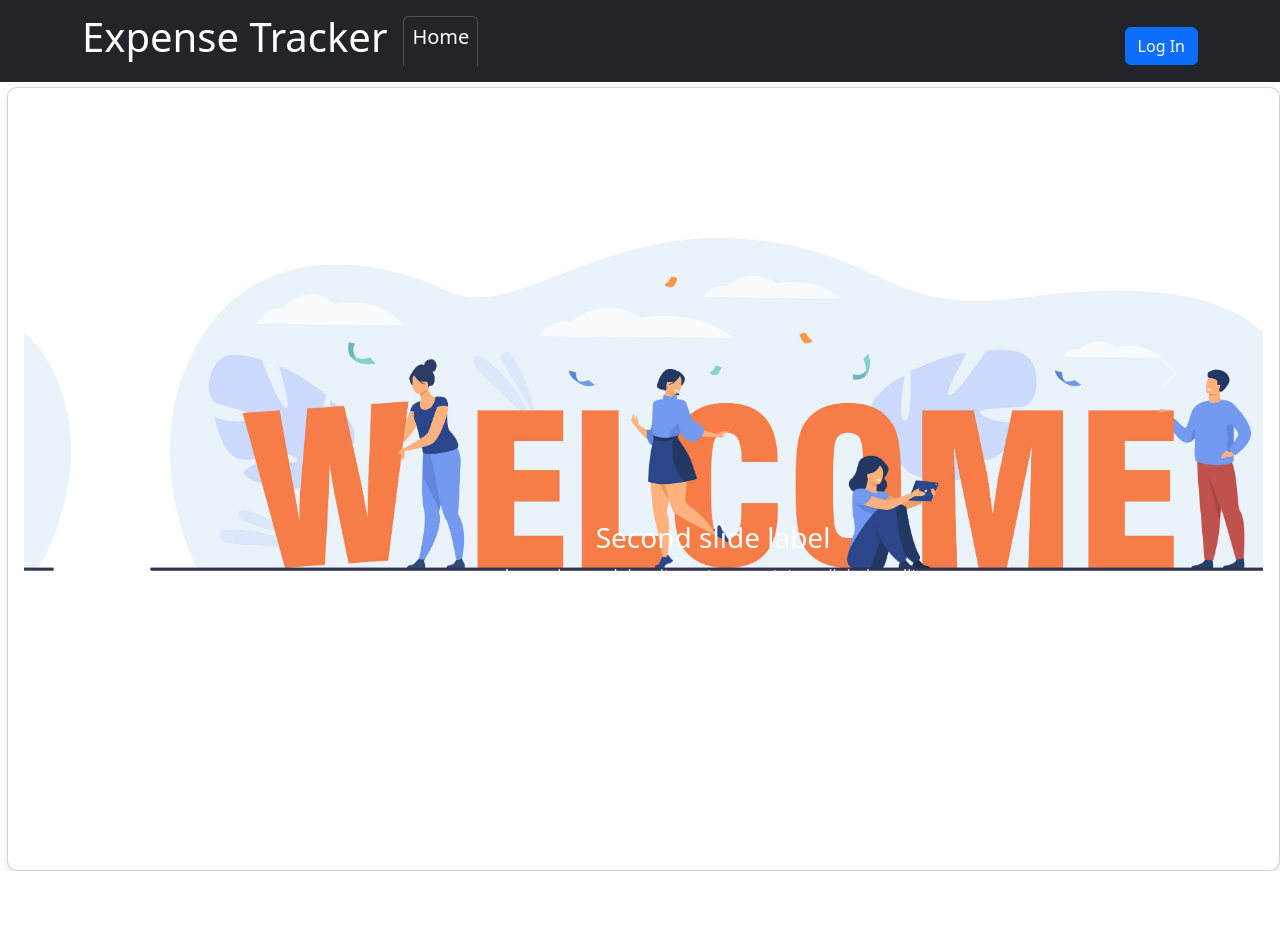
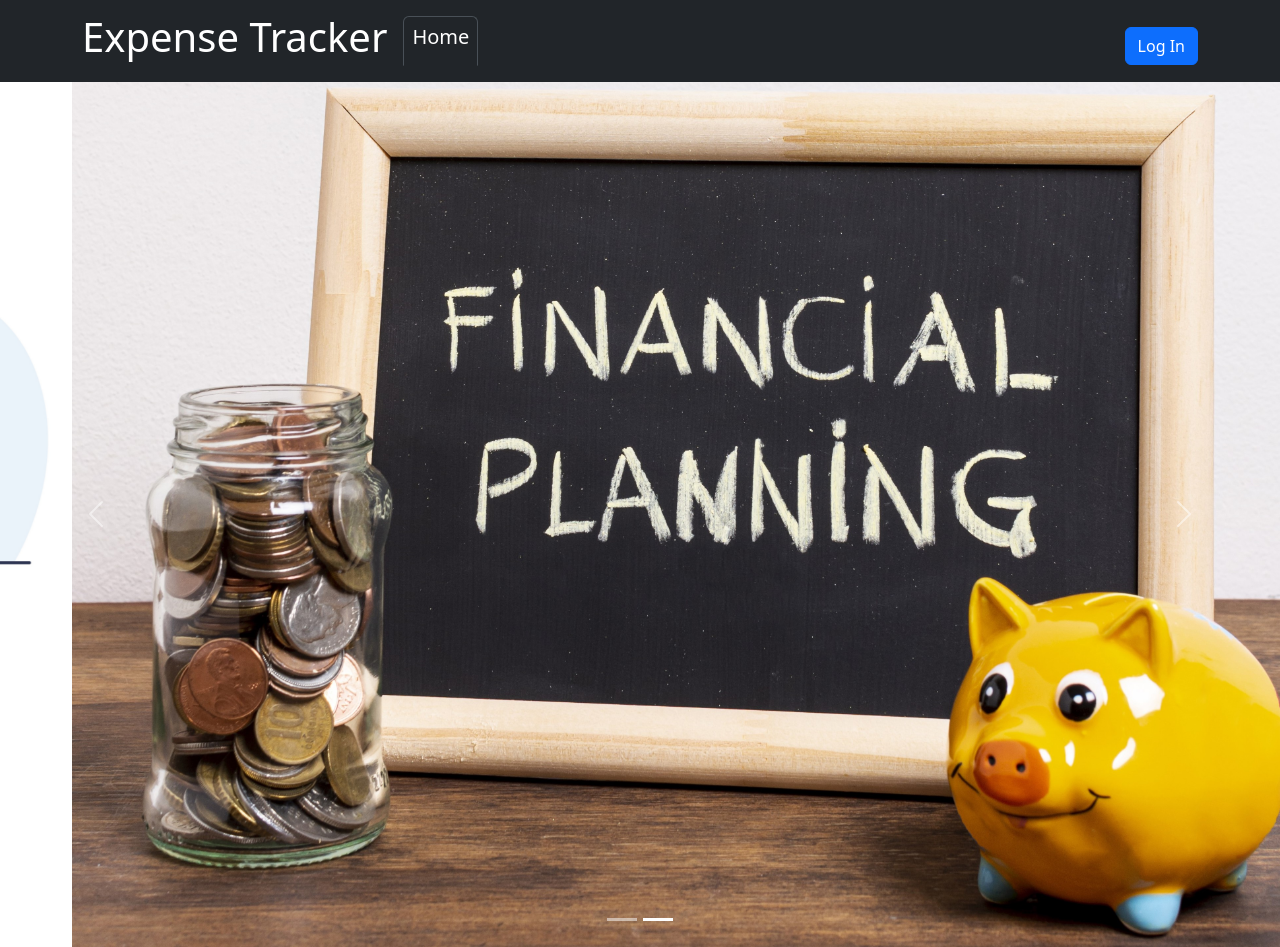
Before and after one commit to Siddharth0101/React-Expense_Tracker, a React (Create React App) app: page /welcome in a window 1280 px wide. Before the commit the page ends 871 px from the top, so only its background shows below. Built offline with nearby package versions, Linux system fonts and the light colour scheme.

Commit message:
updatingUI

```diff
--- a/src/pages/Authentication/Authentication.js
+++ b/src/pages/Authentication/Authentication.js
@@ -91,7 +91,7 @@ const Authentication = () => {
         setLoginError(false);
         const data = await response.json();
         authCtx.login(data.idToken);
-        navigate("/welcome");
+        navigate("/tracker");
         localStorage.setItem("token", data.idToken);
       }
       if (!response.ok) {
--- a/src/pages/Welcome/Welcome.js
+++ b/src/pages/Welcome/Welcome.js
@@ -1,25 +1,11 @@
 import Card from "react-bootstrap/Card";
 import Carousel from "react-bootstrap/Carousel";
 import image1 from "../../images/image-1/10808.jpg";
+import image2 from "../../images/image-2/savings-list.jpg";
+import image3 from "../../images/image-3/chalkboard-with-financial-planning-text-piggy-bank.jpg";
 const Welcome = () => {
   return (
-    <div
-      style={{
-        display: "flex",
-        marginTop: "5px",
-        marginLeft: "7px",
-      }}
-    >
-      <Card
-        style={{
-          width: "106rem",
-          height: "49rem",
-          borderRadius: "10px",
-          boxShadow: "0 4px 8px rgba(0, 0, 0, 0.1)",
-        }}
-      >
-        <Card.Body>
-          <Card.Text>
+    <div>
       <Carousel>
         <Carousel.Item>
           <img
@@ -31,20 +17,12 @@ const Welcome = () => {
         </Carousel.Item>
         <Carousel.Item>
           <img
-                  src={image1}
+            src={image3}
             style={{ width: "100%", height: "100%", objectFit: "cover" }}
           />
-                <Carousel.Caption>
-                  <h3>Second slide label</h3>
-                  <p>
-                    Lorem ipsum dolor sit amet, consectetur adipiscing elit.
-                  </p>
-                </Carousel.Caption>
+          <Carousel.Caption></Carousel.Caption>
         </Carousel.Item>
       </Carousel>
-          </Card.Text>
-        </Card.Body>
-      </Card>
     </div>
   );
 };
```
Also changed, not shown: src/images/image-3/chalkboard-with-financial-planning-text-piggy-bank.jpg (added), 1 other file (tests, documents, lock files or other folders). Lines whose indentation alone changed are shown as unchanged.
